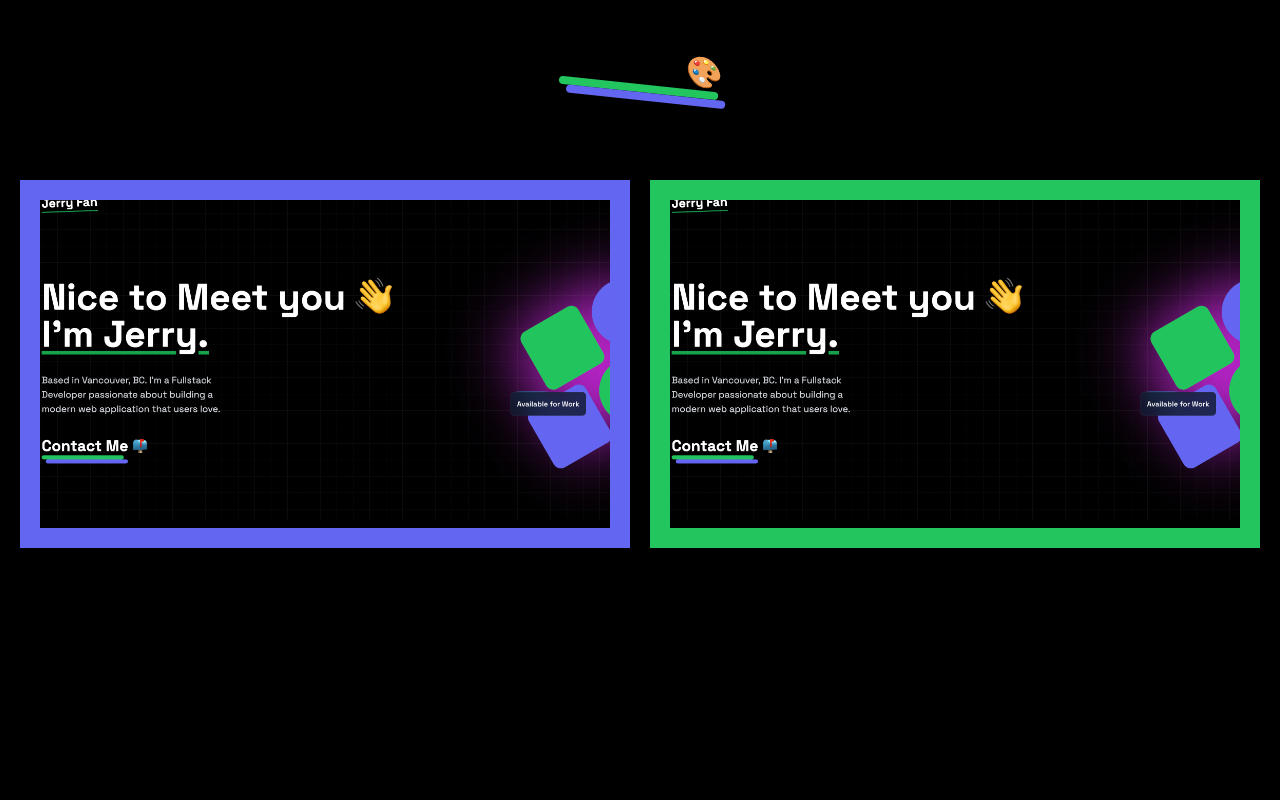
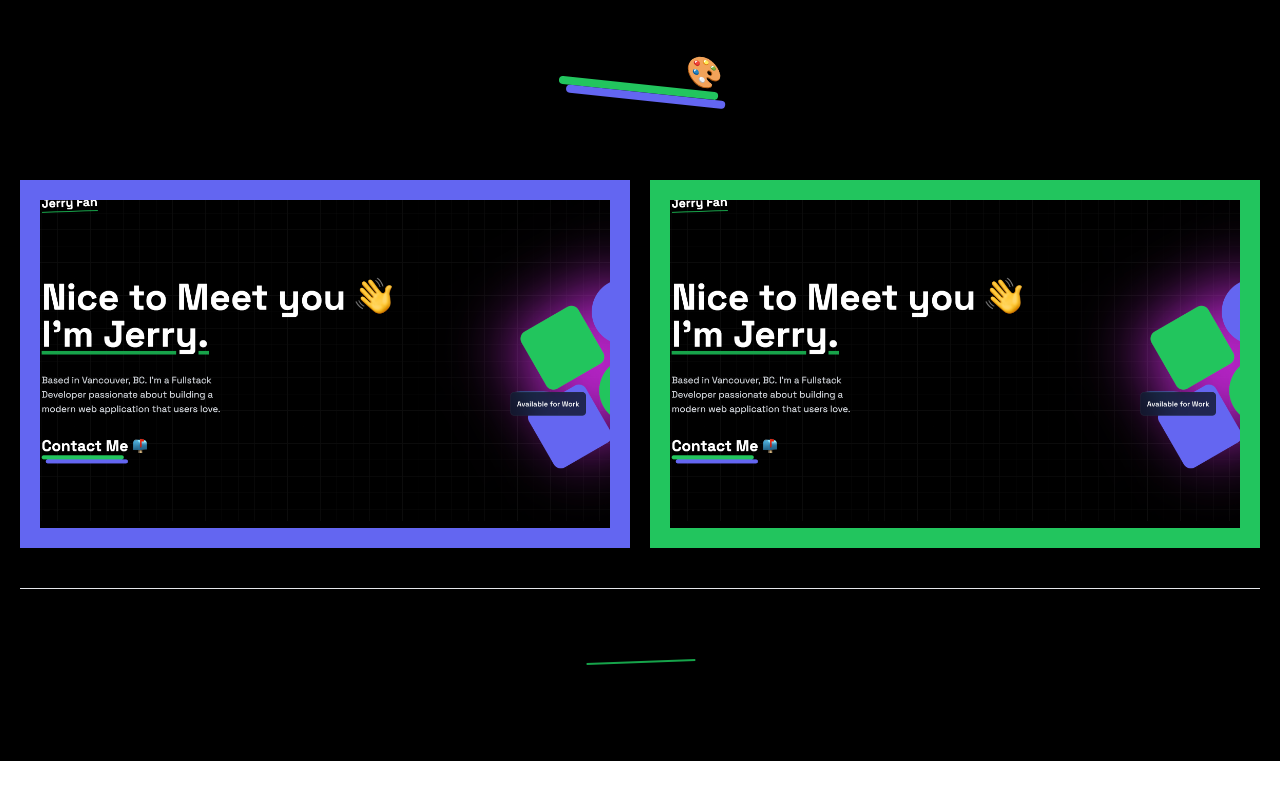
Before and after one commit to J3rryfan/my_portfolio, a Next.js app: page / in a window 1280 px wide. Shown: the part 1240-2040 px from the top of the page. After the commit the page ends 2001 px from the top, so only its background shows below. Built offline with nearby package versions, Linux system fonts and the light colour scheme.

Commit message:
Delete navLogo.png and update navbar and page components

```diff
--- /dev/null
+++ b/src/app/(home)/components/footer.tsx
@@ -0,0 +1,9 @@
+import Navbar from './navbar';
+
+export default function Footer() {
+  return (
+    <div className='border-t mt-10'>
+      <Navbar className='flex-col gap-5' />
+    </div>
+  );
+}
--- a/src/app/(home)/components/navbar.tsx
+++ b/src/app/(home)/components/navbar.tsx
@@ -1,9 +1,10 @@
+import { cn } from '@/lib/utils';
 import { Github, Menu, X } from 'lucide-react';
 import Image from 'next/image';
 import Link from 'next/link';
 import { SiGithub, SiLinkedin } from 'react-icons/si';
 
-export default function Navbar() {
+export default function Navbar({ className }: { className?: string }) {
   const socials = [
     {
       Link: 'https://www.linkedin.com/in/jerryfaan/',
@@ -18,7 +19,7 @@
   ];
 
   return (
-    <nav className=' py-10 flex items-center justify-between'>
+    <nav className={cn(' py-10 flex items-center justify-between', className)}>
       <h1 className=' text-2xl font-bold underline underline-offset-8 decoration-green-600 -rotate-2'>
         Jerry Fan
       </h1>
--- a/src/app/(home)/page.tsx
+++ b/src/app/(home)/page.tsx
@@ -3,10 +3,11 @@
 import HeroSection from './components/heroSection';
 import Skills from './components/skills';
 import Project from './components/project';
+import Footer from './components/footer';
 
 export default function Home() {
   return (
-    <div className=' min-h-[400vh] bg-black overflow-hidden'>
+    <div className=' min-h-screen bg-black overflow-hidden'>
       <div className='dark:bg-black bg-white dark:bg-grid-white/[0.05] bg-grid-black/[0.2]relative'>
         <div className=' max-w-7xl mx-auto p-5 '>
           <Navbar />
@@ -18,6 +19,7 @@
       <div className='max-w-7xl mx-auto p-5 mt-20'>
         <Skills />
         <Project />
+        <Footer />
       </div>
     </div>
   );
```
Also changed, not shown: public/assets/navLogo.png (deleted).
